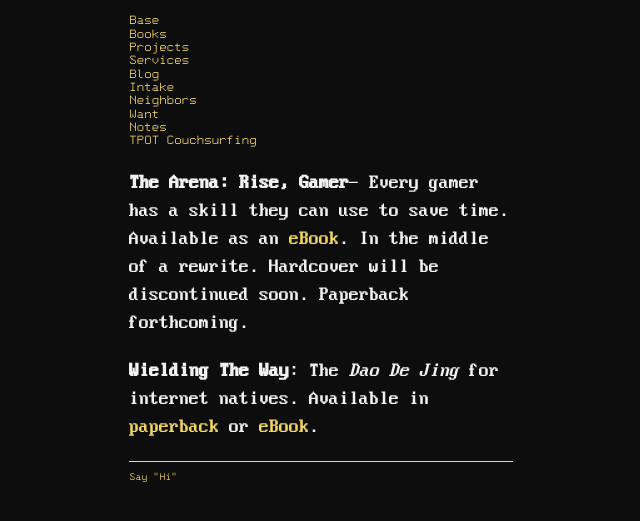
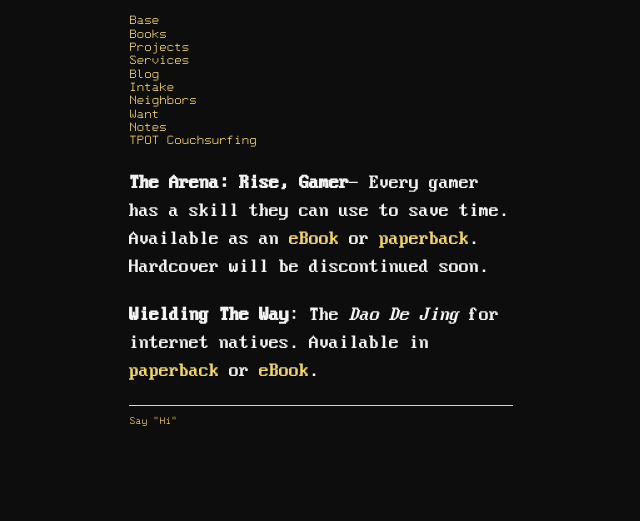
Before and after one commit to ray-dorai/ray-dorai.github.io, a Jekyll site: the page built from books.html, in a window 1280 px wide. Shown: the top 521 px of the page, without its empty margins (319-959 px from the left). Built offline with Jekyll 4.4.1, drawn with Linux system fonts in a browser that asks for light colours.

Commit message:
Update books.html

```diff
--- a/books.html
+++ b/books.html
@@ -4,6 +4,6 @@ title: Books
 ---
 <div class="blurb">
 
-<p><b>The Arena: Rise, Gamer</b>- Every gamer has a skill they can use to save time. Available as an <a href="https://forshaper.gumroad.com/l/the_arena">eBook</a>. In the middle of a rewrite. Hardcover will be discontinued soon. Paperback forthcoming.
+<p><b>The Arena: Rise, Gamer</b>- Every gamer has a skill they can use to save time. Available as an <a href="https://forshaper.gumroad.com/l/the_arena">eBook</a> or <a href="https://a.co/d/8VP40wE">paperback</a>. Hardcover will be discontinued soon.
 
 <p><b>Wielding The Way</b>: The <i>Dao De Jing</i> for internet natives. Available in <a href="https://www.amazon.com/Wielding-Way-Ray-Doraisamy/dp/B09HG2FCGZ/ref=tmm_pap_swatch_0?_encoding=UTF8&qid=1633528813&sr=8-1">paperback</a> or <a href="https://forshaper.gumroad.com/l/wielding_the_way">eBook</a>.</p>
```
